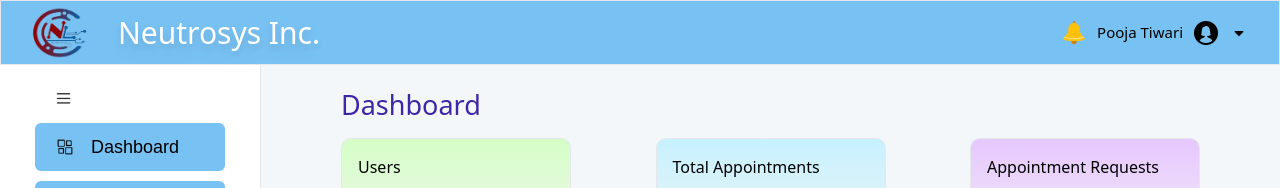
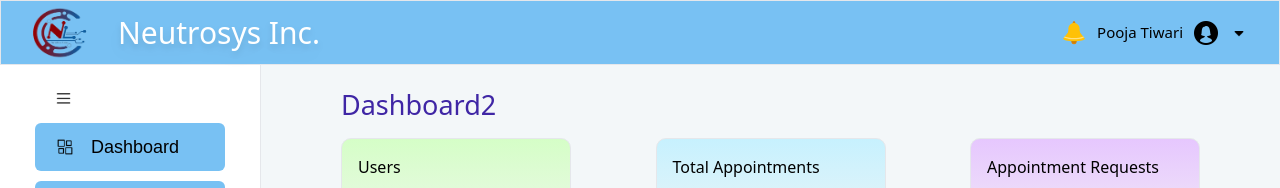
Before and after one commit to Poojaneutroline/Project-Final, a React (Create React App) app: page / in a window 1280 px wide. Shown: the top 188 px of the page. Built offline with nearby package versions, Linux system fonts and the light colour scheme.

Commit message:
commit branch

```diff
--- a/src/components/Dashboard/Dashboard.jsx
+++ b/src/components/Dashboard/Dashboard.jsx
@@ -8,7 +8,7 @@ import checked from "../../assets/icons-checked.svg";
 const Dashboard = () => {
   return (
     <div className="bg-[#F3F7F9] w-full px-[50px] py-5 md:px-10 lg:px-20" >
-      <h1 className="text-[27px] text-[#3F26A5] pb-3">Dashboard</h1>
+      <h1 className="text-[27px] text-[#3F26A5] pb-3">Dashboard2</h1>
       <Cards />
       <div className="px-7 mt-10 w-full border rounded-[20px] bg-[#ebe9e9] h-[250px]">
         <div >
```
